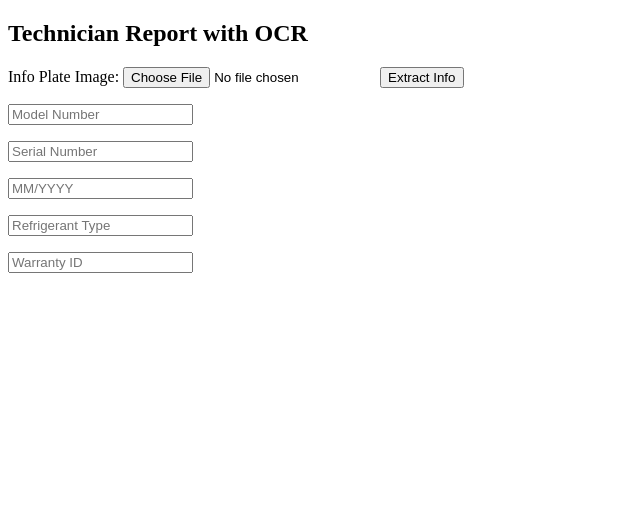
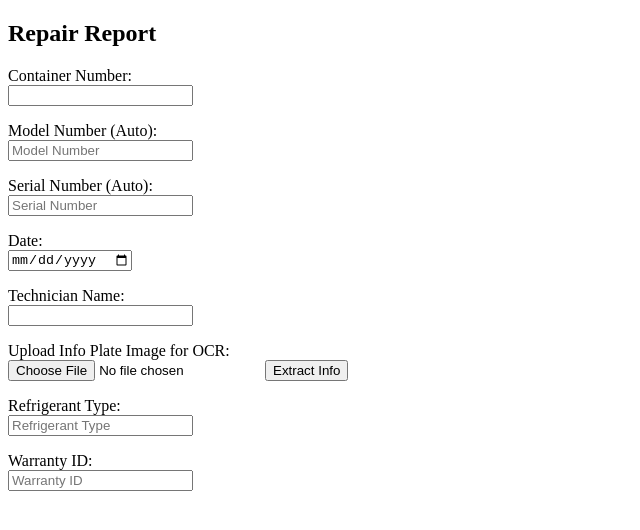
Before and after one commit to AhmedAbdulrazzaqMSC/Medrepair-Support, a plain HTML site: page index.html in a window 1280 px wide. Shown: the whole page, without its empty margins (0-640 px from the left). Drawn offline with Linux system fonts and the light colour scheme.

Commit message:
Add files via upload

```diff
--- a/index.html
+++ b/index.html
@@ -3,24 +3,47 @@
 <head>
   <meta charset="UTF-8" />
   <meta name="viewport" content="width=device-width, initial-scale=1.0"/>
-  <title>Medrepair OCR Clean</title>
+  <title>Technician Report with OCR</title>
   <script src="https://cdn.jsdelivr.net/npm/tesseract.js@2/dist/tesseract.min.js"></script>
 </head>
 <body>
-  <h2>Technician Report with OCR</h2>
+  <h2>Repair Report</h2>
 
   <form>
-    <label>Info Plate Image:
+    <p><label>Container Number:<br>
+      <input type="text" id="container_number" name="container_number">
+    </label></p>
+
+    <p><label>Model Number (Auto):<br>
+      <input type="text" id="model_input" name="model_input" placeholder="Model Number">
+    </label></p>
+
+    <p><label>Serial Number (Auto):<br>
+      <input type="text" id="serial_input" name="serial_input" placeholder="Serial Number">
+    </label></p>
+
+    <p><label>Date:<br>
+      <input type="date" id="date_input" name="date_input">
+    </label></p>
+
+    <p><label>Technician Name:<br>
+      <input type="text" id="tech_name" name="tech_name">
+    </label></p>
+
+    <p><label>Upload Info Plate Image for OCR:<br>
       <input type="file" id="plate-upload" accept="image/*">
     </label>
-    <button type="button" id="extract-btn">Extract Info</button>
-    <div id="ocr-status"></div>
+    <button type="button" id="extract-btn">Extract Info</button></p>
 
-    <p><input id="model_input" name="model" placeholder="Model Number"></p>
-    <p><input id="serial_input" name="serial" placeholder="Serial Number"></p>
-    <p><input id="date_input" name="manufacture_date" placeholder="MM/YYYY"></p>
-    <p><input id="refrigerant_input" name="refrigerant" placeholder="Refrigerant Type"></p>
-    <p><input id="warranty_input" name="warranty_id" placeholder="Warranty ID"></p>
+    <p><label>Refrigerant Type:<br>
+      <input type="text" id="refrigerant_input" name="refrigerant_input" placeholder="Refrigerant Type">
+    </label></p>
+
+    <p><label>Warranty ID:<br>
+      <input type="text" id="warranty_input" name="warranty_input" placeholder="Warranty ID">
+    </label></p>
+
+    <div id="ocr-status" style="margin-top:10px;"></div>
   </form>
 
   <script>
@@ -49,8 +72,6 @@
           document.getElementById('date_input').value = fields.date;
           document.getElementById('refrigerant_input').value = fields.refrigerant;
           document.getElementById('warranty_input').value = fields.warranty;
-
-          status.innerText = 'Done. Review & submit.';
         })
         .catch(err => {
           console.error(err);
```
